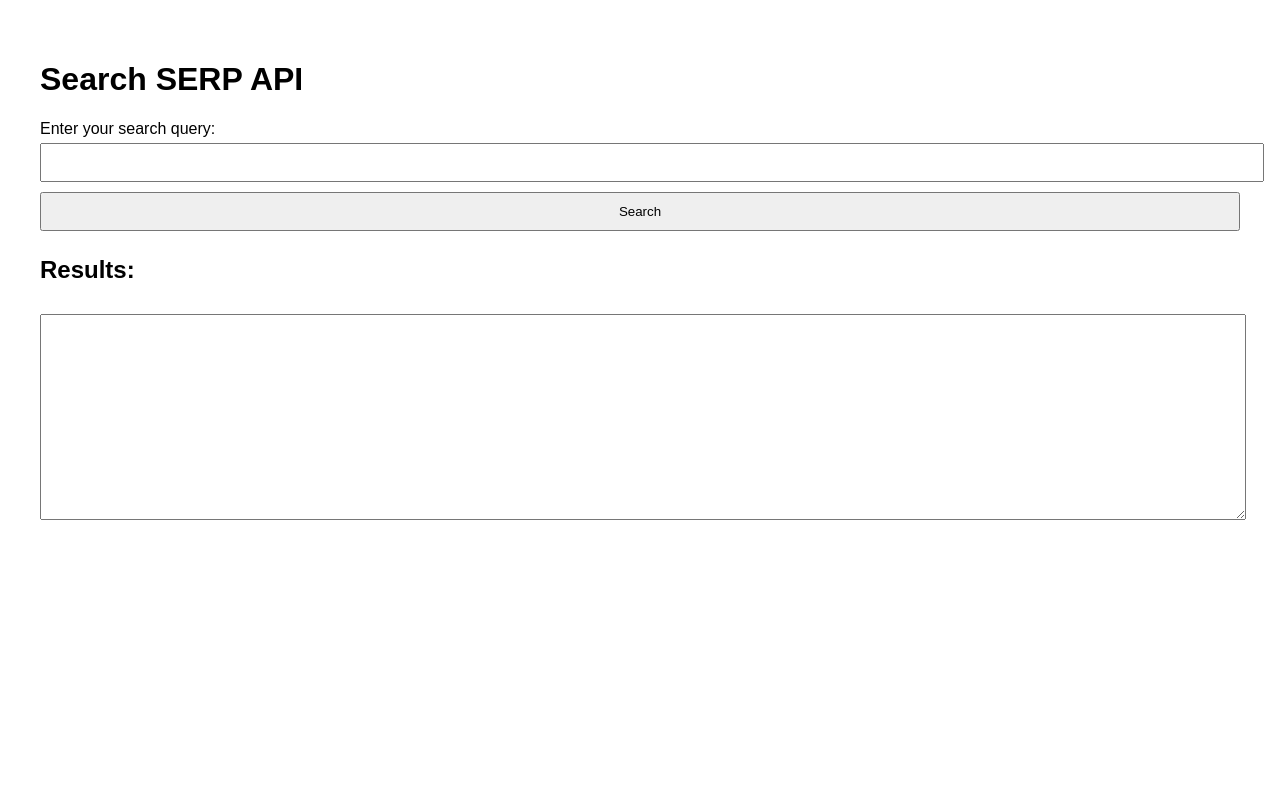
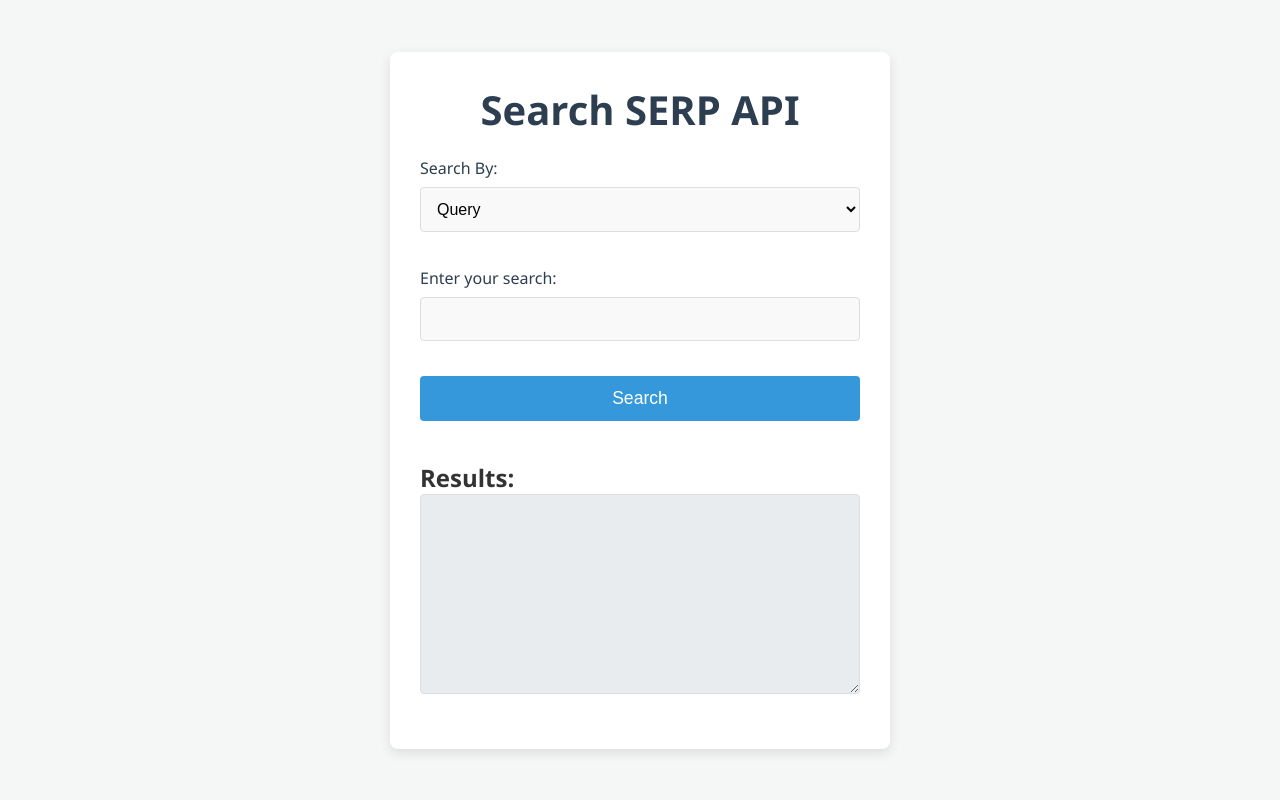
Before and after one commit to AInsteinsBR/BusinessIntegrity, a Flask app: page / in a window 1280 px wide. Run offline with Flask 3, Linux system fonts and the light colour scheme.

Commit message:
add cnpj input and css

```diff
--- a/app/templates/index.html
+++ b/app/templates/index.html
@@ -6,52 +6,170 @@
     <meta name="viewport" content="width=device-width, initial-scale=1.0">
     <title>Search SERP API</title>
     <style>
-        body {
-            font-family: Arial, sans-serif;
-            margin: 20px;
-            padding: 20px;
+        * {
+            box-sizing: border-box;
+            margin: 0;
+            padding: 0;
         }
 
+        body {
+            font-family: 'Segoe UI', Tahoma, Geneva, Verdana, sans-serif;
+            background-color: #f4f7f6;
+            display: flex;
+            justify-content: center;
+            align-items: center;
+            height: 100vh;
+            padding: 20px;
+            color: #333;
+        }
+
+        h1 {
+            text-align: center;
+            font-size: 2.5rem;
+            margin-bottom: 20px;
+            color: #2c3e50;
+        }
+
+        .container {
+            background-color: #fff;
+            padding: 30px;
+            border-radius: 8px;
+            box-shadow: 0 4px 12px rgba(0, 0, 0, 0.1);
+            width: 100%;
+            max-width: 500px;
+        }
+
+        label {
+            font-size: 1rem;
+            margin-bottom: 8px;
+            display: block;
+            color: #2c3e50;
+        }
+
+        select,
         input,
+        button,
+        textarea {
+            width: 100%;
+            padding: 12px;
+            border: 1px solid #ddd;
+            border-radius: 4px;
+            margin-bottom: 20px;
+            font-size: 1rem;
+            background-color: #f9f9f9;
+            transition: all 0.3s ease;
+        }
+
+        select:focus,
+        input:focus,
+        button:focus,
+        textarea:focus {
+            border-color: #3498db;
+            background-color: #fff;
+            outline: none;
+        }
+
         button {
-            padding: 10px;
-            margin: 5px 0;
-            width: 100%;
+            background-color: #3498db;
+            color: white;
+            font-size: 1.1rem;
+            cursor: pointer;
+            border: none;
+            transition: background-color 0.3s;
+        }
+
+        button:hover {
+            background-color: #2980b9;
+        }
+
+        button:active {
+            background-color: #1c5984;
         }
 
         textarea {
-            width: 100%;
             height: 200px;
-            margin-top: 10px;
+            resize: vertical;
+            background-color: #f1f1f1;
+        }
+
+        #results {
+            margin-top: 20px;
+        }
+
+        #output {
+            font-family: 'Courier New', Courier, monospace;
+            white-space: pre-wrap;
+            word-wrap: break-word;
+            height: 200px;
+            background-color: #e9ecef;
+            color: #555;
+            border-radius: 4px;
+        }
+
+        .form-group {
+            margin-bottom: 15px;
+        }
+
+        /* Responsive Design */
+        @media (max-width: 600px) {
+            .container {
+                padding: 20px;
+            }
+
+            h1 {
+                font-size: 2rem;
+            }
+
+            button {
+                font-size: 1rem;
+            }
         }
     </style>
 </head>
 
 <body>
-    <h1>Search SERP API</h1>
-    <form id="searchForm">
-        <label for="query">Enter your search query:</label>
-        <input type="text" id="query" name="query" required>
-        <button type="submit">Search</button>
-    </form>
-    <div id="results" style="margin-top: 20px;">
-        <h2>Results:</h2>
-        <textarea readonly id="output"></textarea>
+    <div class="container">
+        <h1>Search SERP API</h1>
+        <form id="searchForm">
+            <div class="form-group">
+                <label for="searchType">Search By:</label>
+                <select id="searchType" name="searchType" required>
+                    <option value="query">Query</option>
+                    <option value="cnpj">CNPJ</option>
+                </select>
+            </div>
+
+            <div class="form-group">
+                <label for="inputValue">Enter your search:</label>
+                <input type="text" id="inputValue" name="inputValue" required>
+            </div>
+
+            <button type="submit">Search</button>
+        </form>
+
+        <div id="results">
+            <h2>Results:</h2>
+            <textarea readonly id="output"></textarea>
+        </div>
     </div>
+
     <script>
         const form = document.getElementById("searchForm");
         form.addEventListener("submit", async (e) => {
             e.preventDefault();
-            const query = document.getElementById("query").value;
+
+            const searchType = document.getElementById("searchType").value;
+            const inputValue = document.getElementById("inputValue").value;
             const output = document.getElementById("output");
             output.value = "Loading...";
+
             try {
                 const response = await fetch("/search", {
                     method: "POST",
                     headers: {
                         "Content-Type": "application/json",
                     },
-                    body: JSON.stringify({ query }),
+                    body: JSON.stringify({ searchType, inputValue }),
                 });
                 const data = await response.json();
                 output.value = JSON.stringify(data, null, 2);
--- a/app/utils.py
+++ b/app/utils.py
@@ -3,7 +3,7 @@ import io
 import logging
 import os
 import re
-import time
+from time import time
 
 import aiohttp
 import cohere as co
```
Also changed, not shown: app/routes.py (+32 -10 lines).
